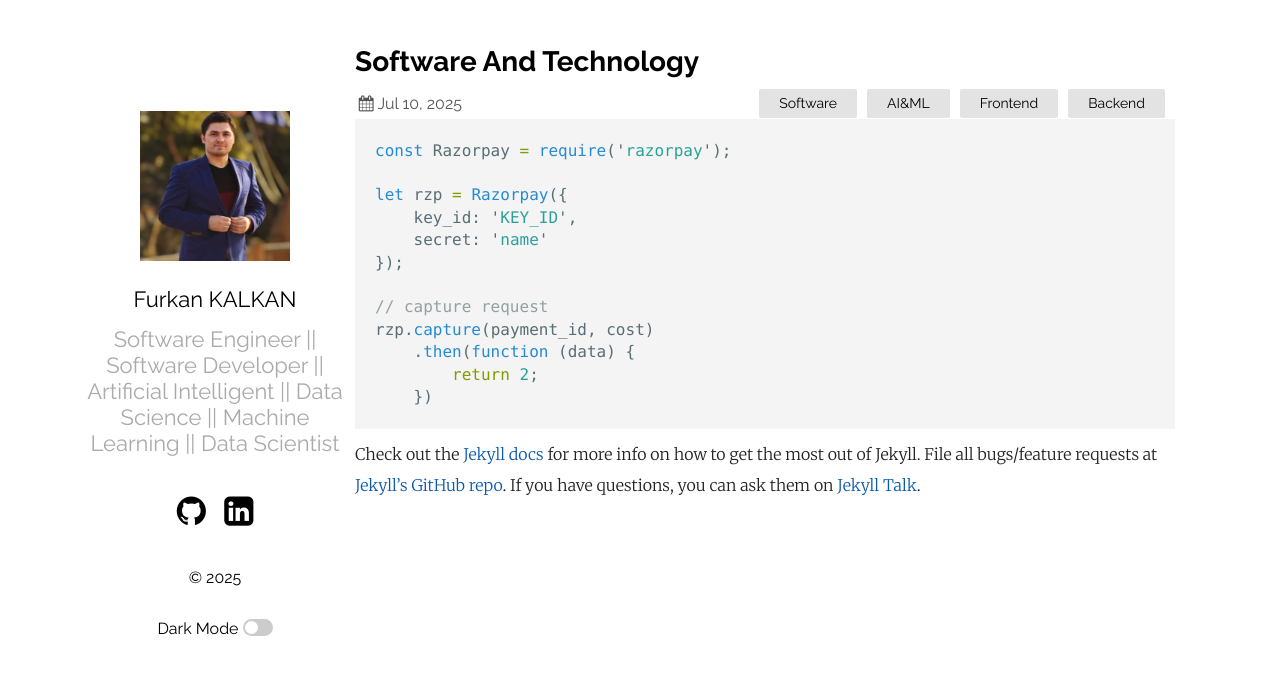
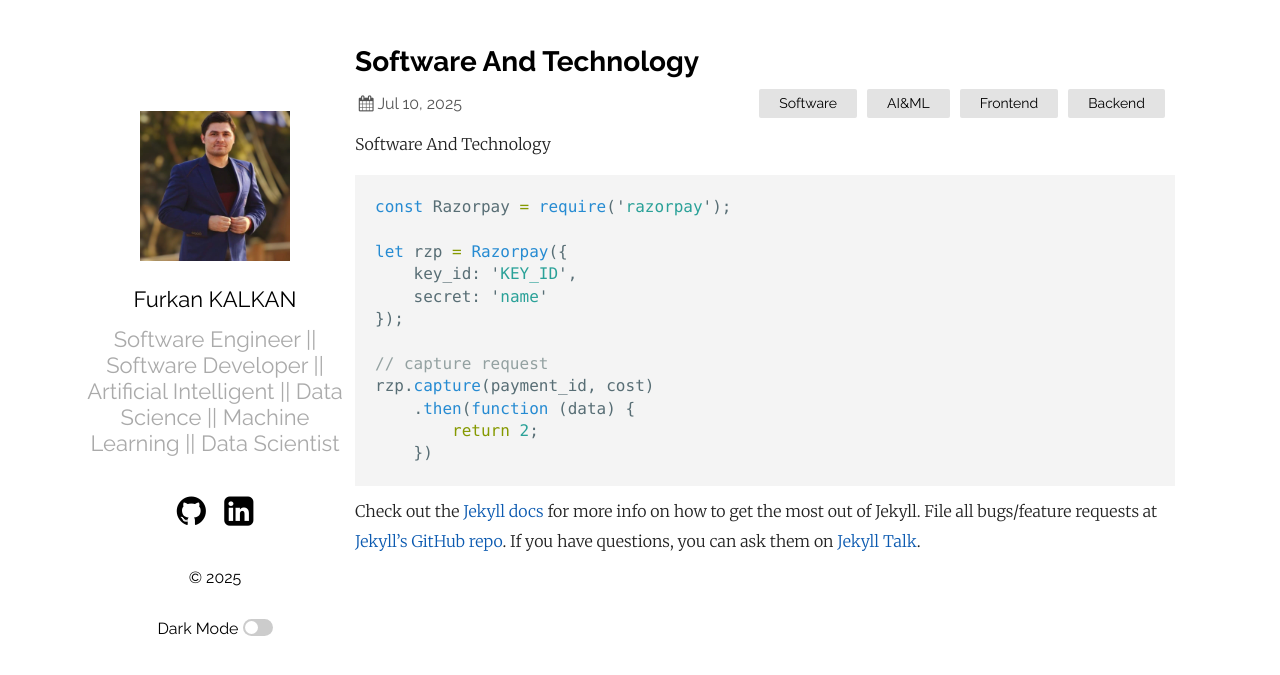
Before and after one commit to Furkan9534/furkan9534.github.io, a Jekyll site: the page built from _posts/2019-03-23-welcome-to-jekyll.markdown, in a window 1280 px wide. Shown: the top 675 px of the page. Built offline with Jekyll 4.4.1, drawn with Linux system fonts in a browser that asks for light colours.

Commit message:
Update 2019-03-23-welcome-to-jekyll.markdown

````diff
--- a/_posts/2019-03-23-welcome-to-jekyll.markdown
+++ b/_posts/2019-03-23-welcome-to-jekyll.markdown
@@ -4,7 +4,7 @@ title:  "Software And Technology"
 date:   2025-07-10 21:03:36 +0530
 categories: Software AI&ML Frontend Backend
 ---
-
+Software And Technology
 
 ```javascript
 const Razorpay = require('razorpay');
````
